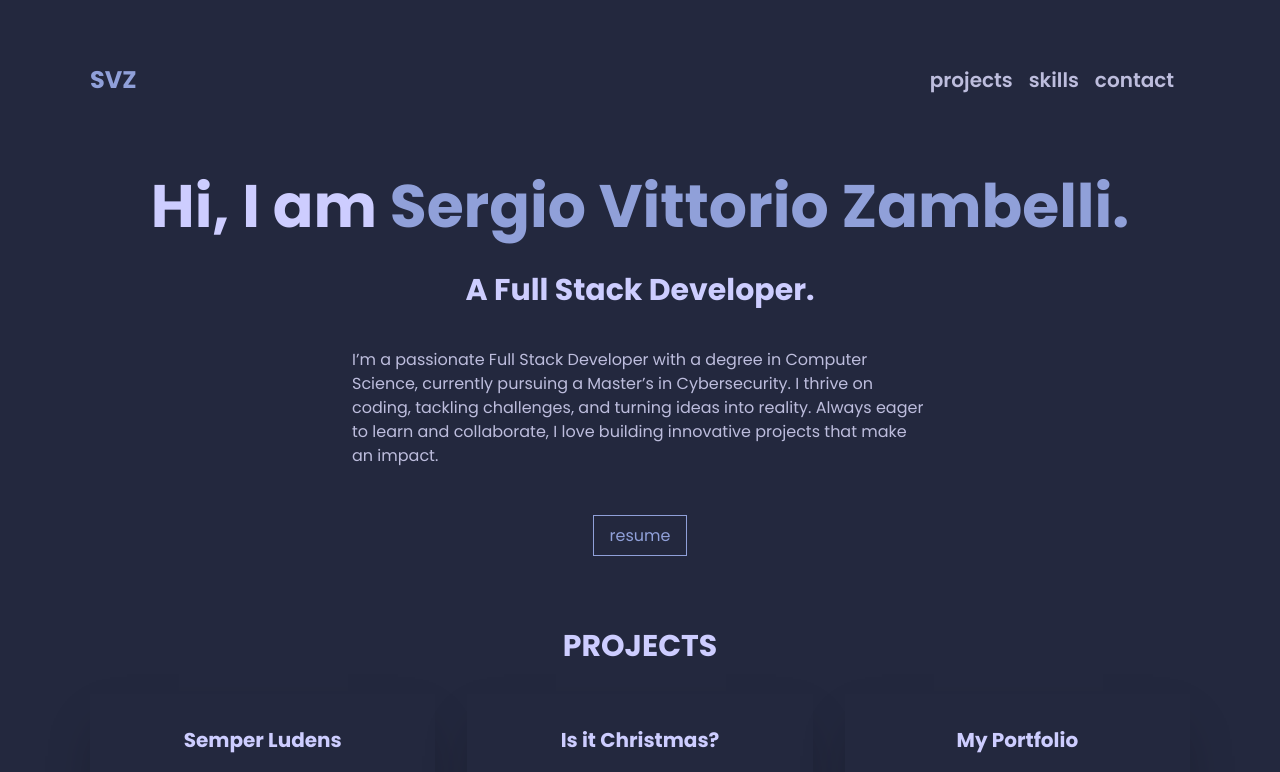
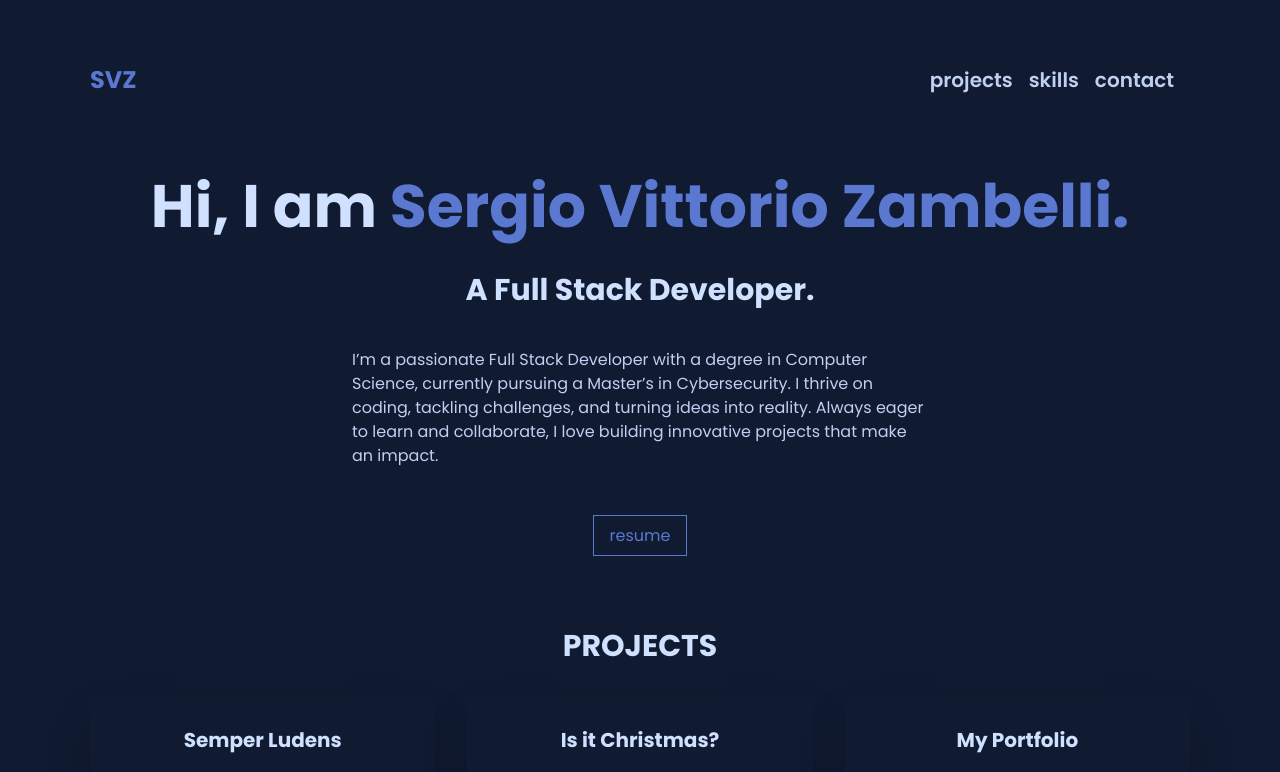
Before and after one commit to sergiovzambelli/personal-portfolio, a Next.js app: page / in a window 1280 px wide. Shown: the top 772 px of the page. Built offline with nearby package versions, Linux system fonts and the light colour scheme.

Commit message:
Feature: changed colors

```diff
--- a/src/components/About.tsx
+++ b/src/components/About.tsx
@@ -19,7 +19,7 @@ const About = () => {
       <div className="flex items-center justify-center mt-10">
         {resume && (
           <a href={resume}>
-            <span className="text-base btn btn-outline px-4 py-2 border border-primary text-primary hover:bg-primary hover:text-bg transition">
+            <span className="text-base px-4 py-2 border border-primary text-primary hover:bg-primary hover:text-bg transition">
               resume
             </span>
           </a>
--- a/tailwind.config.ts
+++ b/tailwind.config.ts
@@ -12,11 +12,11 @@ export default {
         poppins: ['var(--font-poppins)'],
       },
       colors: {
-        bg: "#23283e",
-        'bg-alt': "#2a2f4c",
-        fg: "#bdbddd",
-        'fg-alt': "#cdcdff",
-        primary: "#90a0d9",
+        bg: "#101a30",       // Deep blue background
+        'bg-alt': "#162238", // Slightly lighter, deeper blue background
+        fg: "#c0d0f0",       // Lighter blue foreground
+        'fg-alt': "#d0e0ff", // Even lighter blue foreground
+        primary: "#5a78d0",  // Bold blue primary color
       },
       lineHeight: {
         tight: '1.2',
```
